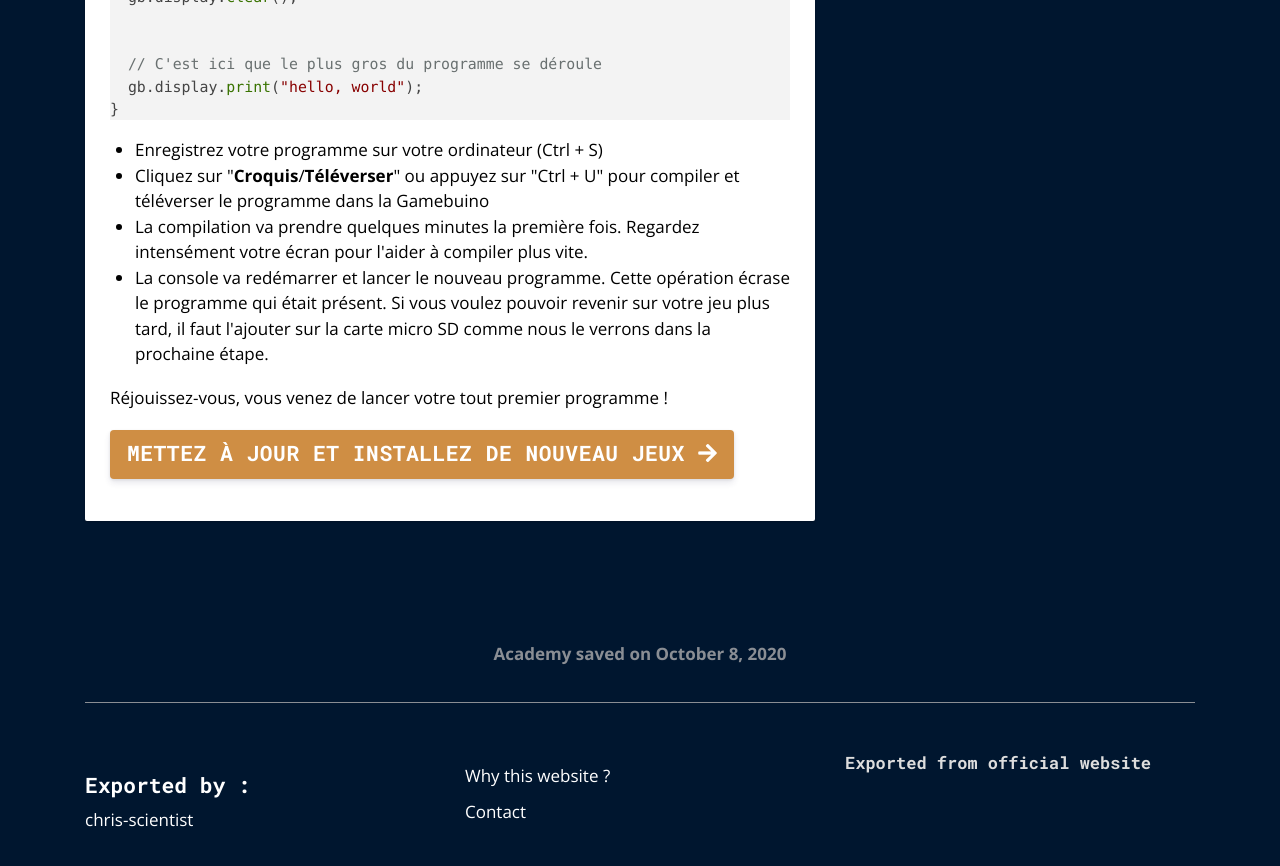
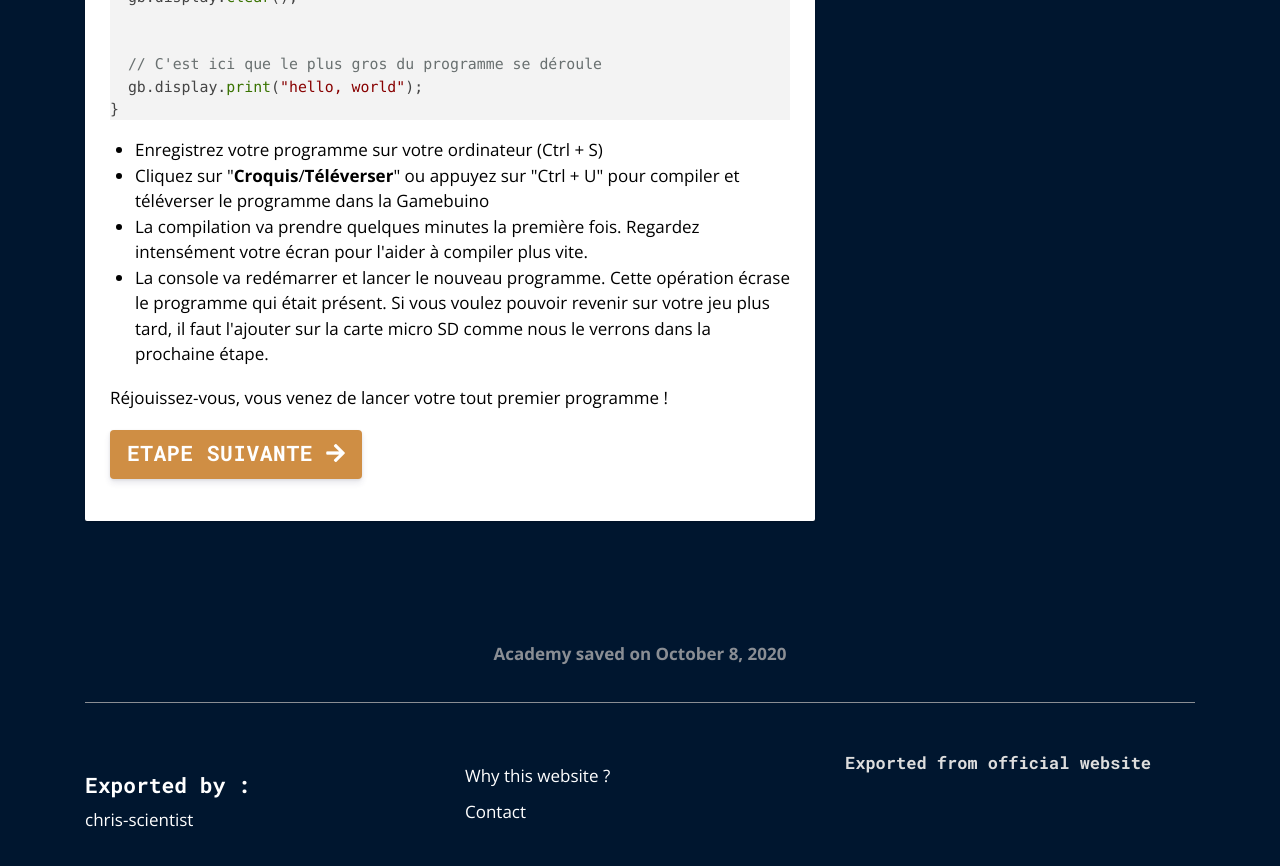
Before and after one commit to chris-scientist/gamebuino, a Jekyll site: the page academy-fr/compile-and-run-a-game.html, which Jekyll copies as it is, in a window 1280 px wide and 900 px high, scrolled down 1297 px. Shown: the top 866 px of the window. Built offline with Jekyll 4.4.1, drawn with Linux system fonts in a browser that asks for light colours; nearby versions of some CDN libraries; library files that are not in the unit come from our copies.

Commit message:
Update Academy (FR) - workshop 'Premiers pas (C++)' : update link

```diff
--- a/academy-fr/compile-and-run-a-game.html
+++ b/academy-fr/compile-and-run-a-game.html
@@ -98,7 +98,7 @@
          <li>La console va redémarrer et lancer le nouveau programme. Cette opération écrase le programme qui était présent. Si vous voulez pouvoir revenir sur votre jeu plus tard, il faut l'ajouter sur la carte micro SD comme nous le verrons dans la prochaine étape.</li>
         </ul>
         <p>Réjouissez-vous, vous venez de lancer votre tout premier programme !</p>
-        <p><a href="/gamebuino/academy-fr/update-and-install-games.html" title="Etape suivante" class="btn btn-primary btn-lg"> Mettez à jour et installez de nouveau jeux <i class="fa fa-arrow-right"></i></a></p>
+        <p><a href="/gamebuino/academy-fr/update-and-install-games.html" title="Mettez à jour et installez de nouveau jeux" class="btn btn-primary btn-lg"> Etape suivante <i class="fa fa-arrow-right"></i></a></p>
        </div>
       </div>
      </div>
--- a/academy-fr/quick-software-setup.html
+++ b/academy-fr/quick-software-setup.html
@@ -78,7 +78,7 @@
         <p>Une fois la décompression terminée, ouvrez le dossier et lancez "<strong>arduino</strong>".</p>
         <p><img src="../assets/d2dfc4e400155924b4b7851065d97db356561777.gif" alt="" style="max-width:100%"></p>
         <p>Et voilà, le logiciel est prêt : vous pouvez passer à la suite !</p>
-        <p><a href="/gamebuino/academy-fr/compile-and-run-a-game.html" title="Etape suivante" class="btn btn-primary btn-lg"> Compiler et lancer un jeu <i class="fa fa-arrow-right"></i></a></p>
+        <p><a href="/gamebuino/academy-fr/compile-and-run-a-game.html" title="Compiler et lancer un jeu" class="btn btn-primary btn-lg"> Etape suivante <i class="fa fa-arrow-right"></i></a></p>
        </div>
       </div>
      </div>
--- a/academy-fr/update-and-install-games.html
+++ b/academy-fr/update-and-install-games.html
@@ -88,7 +88,7 @@
         </ul>
         <h2>Donnez de l'amour</h2>
         <p>Si vous aimez un jeu, mettez un up-vote et un commentaire. Rien de tel pour motiver l'auteur à faire d'autres super jeux !</p>
-        <p><a href="/gamebuino/academy-fr/make-your-very-first-games-with-pong.html" title="Workshop suivant" class="btn btn-primary btn-lg"> Pong en C++ <i class="fa fa-forward"></i></a></p>
+        <p><a href="/gamebuino/academy-fr/make-your-very-first-games-with-pong.html" title="Pong en C++" class="btn btn-primary btn-lg"> Workshop suivant <i class="fa fa-forward"></i></a></p>
        </div>
       </div>
      </div>
```
